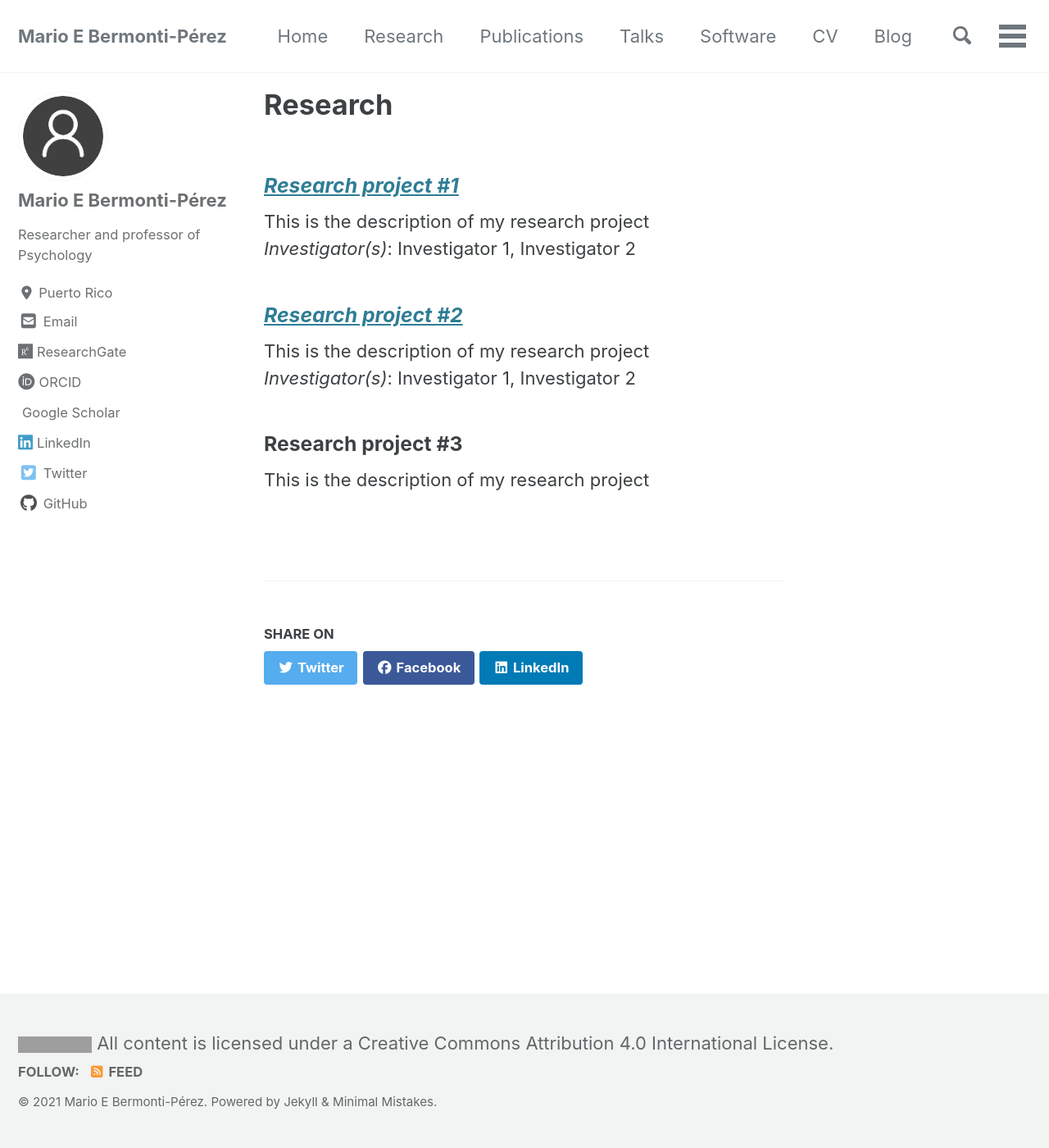
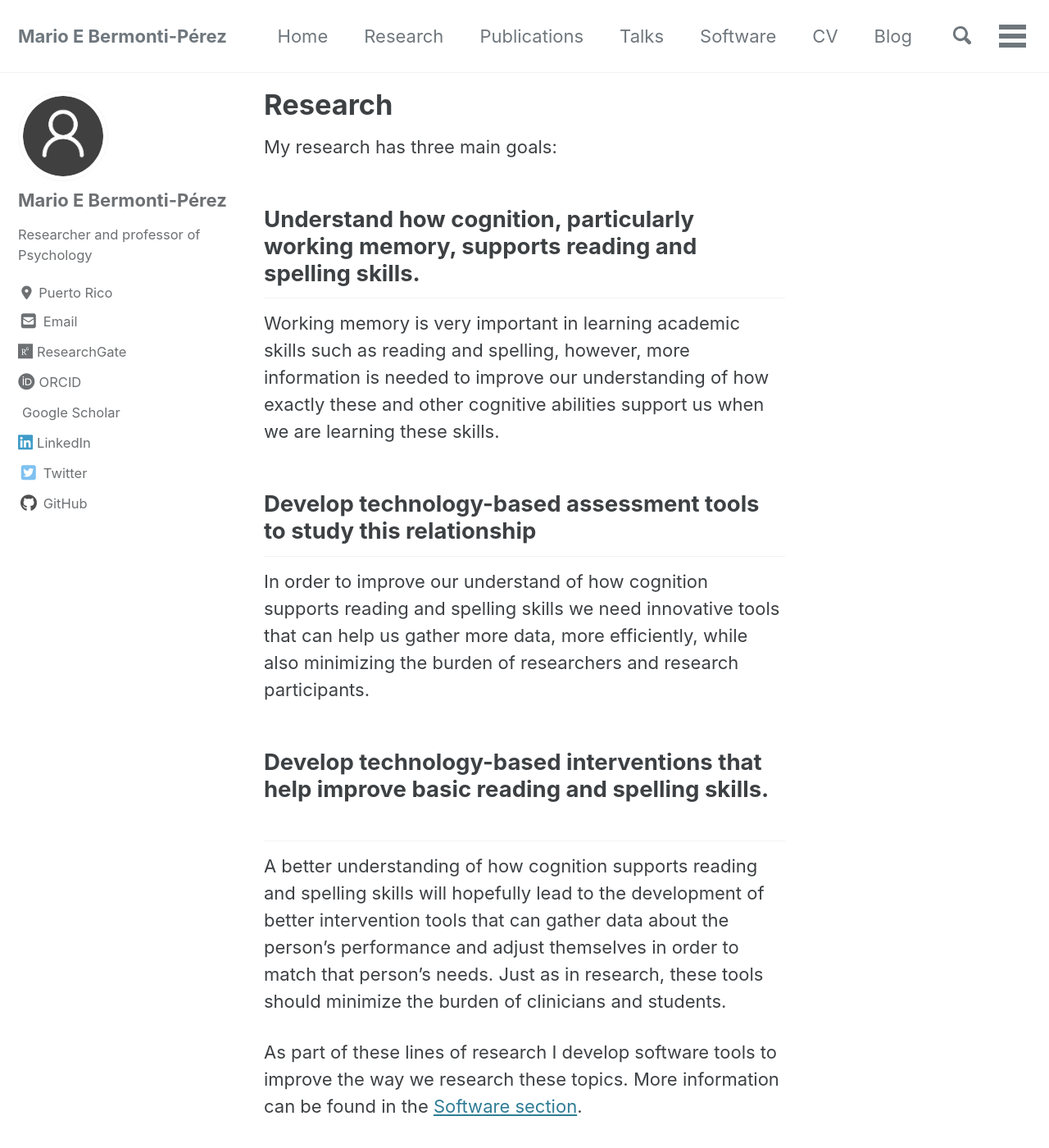
Before and after one commit to mario-bermonti/mario-bermonti.github.io, a Jekyll site: the page built from _pages/research.md, in a window 1280 px wide and 1400 px high. Shown: the whole window at 82% size. Built offline with Jekyll 4.4.1, drawn with Linux system fonts in a browser that asks for light colours; cached includes are drawn as plain includes; nearby versions of some CDN libraries; a style sheet for code colours, icons or effects is not loaded; grey boxes are pictures that could not be loaded.

Commit message:
Add info about my research interests

```diff
--- a/_pages/research.md
+++ b/_pages/research.md
@@ -4,3 +4,28 @@
 permalink: /research/
 layout: research
 ---
+
+My research has three main goals:
+## Understand how cognition, particularly working memory, supports reading and spelling skills.
+
+Working memory is very important in learning academic skills such as reading and spelling,
+however, more information is needed to improve our understanding of how exactly these and other
+cognitive abilities support us when we are learning these skills.
+
+## Develop technology-based assessment tools to study this relationship
+
+In order to improve our understand of how cognition supports reading and spelling skills we
+need innovative tools that can help us gather more data, more efficiently, while also minimizing
+the burden of researchers and research participants.
+
+## Develop technology-based interventions that help improve basic reading and spelling skills.
+
+A better understanding of how cognition supports reading and spelling skills will hopefully lead
+to the development of better intervention tools that can gather data about the person's
+performance and adjust themselves in order to match that person's needs. Just as in research,
+these tools should minimize the burden of clinicians and students.
+
+As part of these lines of research I develop software tools to improve the way we research
+these topics. More information can be found in the [Software section][software_section].
+
+[software_section]: <a href="{{ site.url }}{{ site.baseurl }}/_pages/software.md">Software section</a>
```
